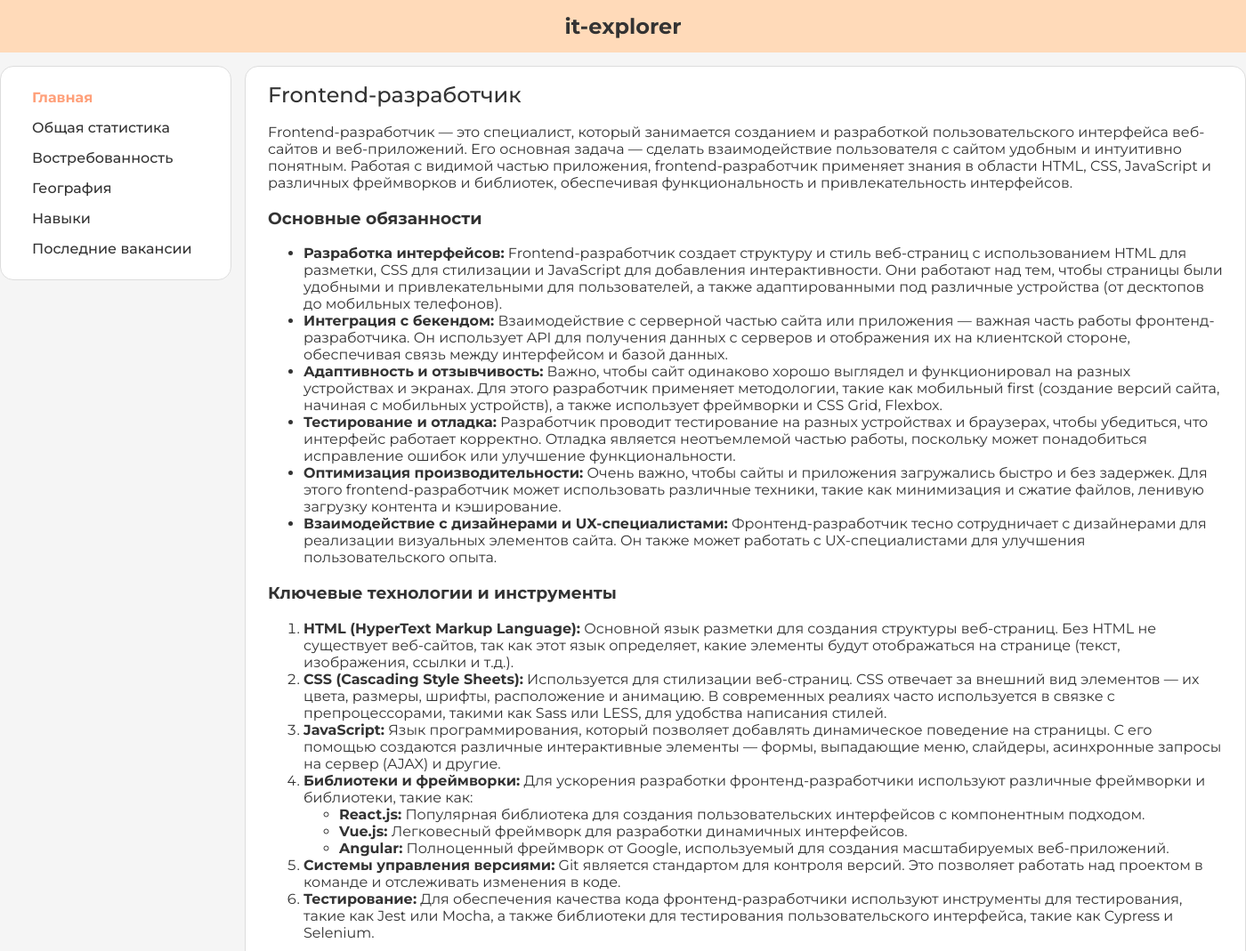
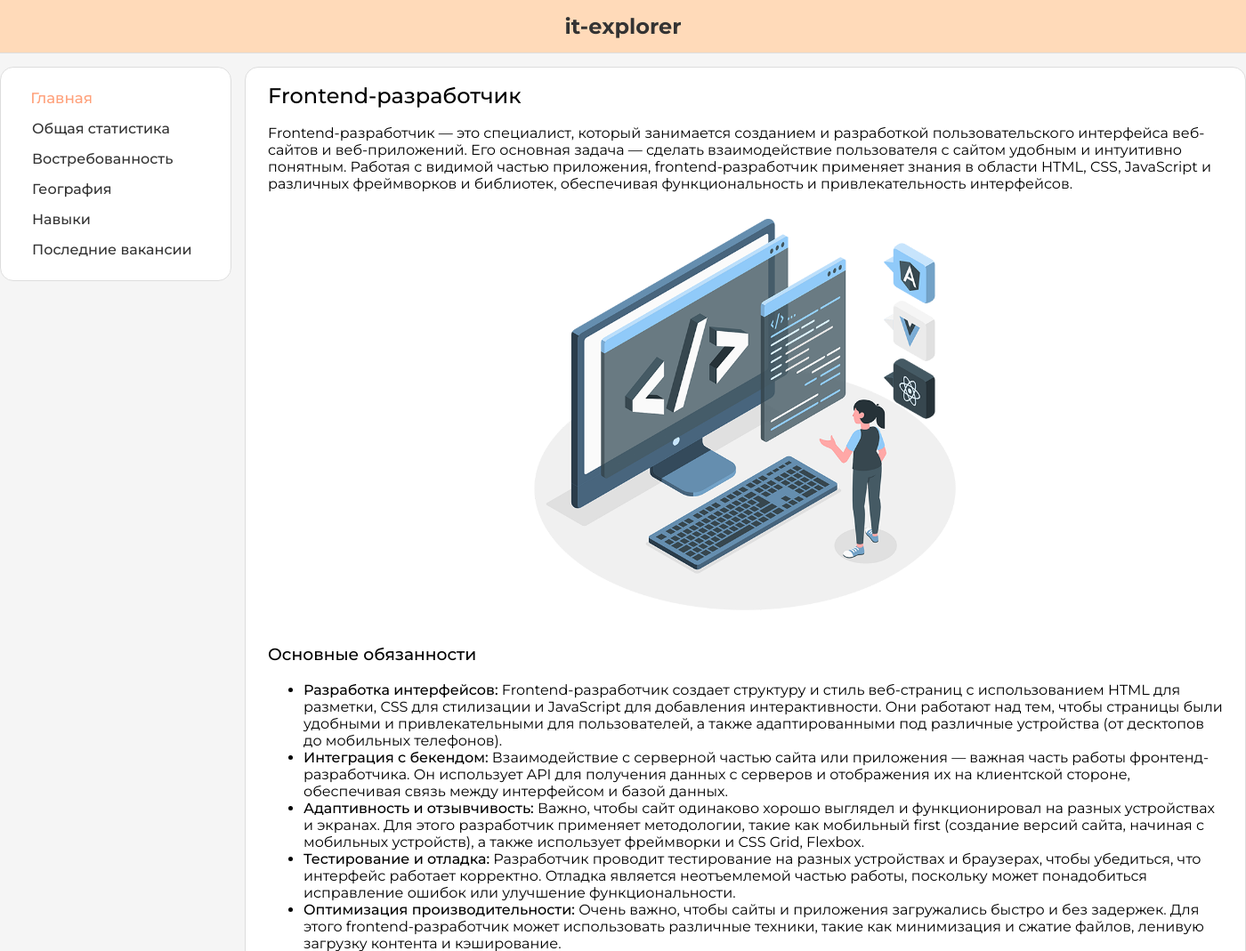
Before and after one commit to weykko/it-explorer, a Django app: page / in a window 1400 px wide. Shown: the top 1069 px of the page at 89% size. Run offline with Django 5.2, Linux system fonts and the light colour scheme.

Commit message:
last commit

```diff
--- a/it_explorer/settings.py
+++ b/it_explorer/settings.py
@@ -25,8 +25,8 @@ SECRET_KEY = 'django-insecure-5rwr^u4o(lbu+q+k(an!i8b&oo)78xr3nkdnqiuto8^2^vcud#
 # SECURITY WARNING: don't run with debug turned on in production!
 DEBUG = True
 
-ALLOWED_HOSTS = []
-# ALLOWED_HOSTS = ['weyko.pythonanywhere.com', '127.0.0.1:8000']
+# ALLOWED_HOSTS = []
+ALLOWED_HOSTS = ['weyko.pythonanywhere.com']
 
 # Application definition
 
--- a/main_app/static/css/styles.css
+++ b/main_app/static/css/styles.css
@@ -8,7 +8,7 @@ body {
     margin: 0;
     font-family: "Montserrat", sans-serif;
     background-color: #f5f5f5; /* грязно-белый фон */
-    color: #333;
+    color: black;
 }
 
 .container {
@@ -22,12 +22,14 @@ header {
     background-color: #FFDAB9; /* персиковый */
     padding: 15px;
     margin-bottom: 15px;
+    border-bottom: 1px solid #ddd;
 }
 
 header h1 {
     margin: 0;
     font-size: 24px;
     text-align: center;
+    color: #333;
 }
 
 /* Сайдбар */
@@ -39,6 +41,9 @@ header h1 {
     padding: 25px 35px;
     margin-right: 15px;
     border-radius: 15px;
+    position: sticky;
+    top: 15px; /* Расстояние от верхней части экрана */
+    overflow-y: auto;
 }
 
 .sidebar ul {
@@ -56,22 +61,21 @@ header h1 {
 }
 
 .sidebar a {
+    display: inline-block;
     text-decoration: none;
     color: #333;
     font-weight: 500;
+    transition: all 0.3s ease-in-out;
 }
 
 .sidebar a:hover {
-    opacity: 0.7;
+    transform: scale(1.05);
 }
 
 .sidebar ul li a.active {
     color: #FFA07A;
-    font-weight: bold;
-}
-
-/* Основной контент */
-main {
+    transform: scale(1.05);
+    transition: all 0.3s ease-in-out; /
 }
 
 section {
@@ -187,6 +191,7 @@ footer {
     background-color: #FFDAB9; /* персиковый */
     padding: 15px;
     text-align: center;
+    border-top: 1px solid #ddd;
 }
 
 footer p {
@@ -194,20 +199,20 @@ footer p {
     font-size: 14px;
 }
 
+.vacancy * {
+    margin: 0;
+    padding: 0;
+}
+
 .vacancy {
-    width: 1125px;
-    background-color: #ffffff;
-    padding: 25px;
-    border-radius: 15px;
     line-height: 1.6;
-    color: #333333;
 }
 
 .vacancy-header {
     display: flex;
     justify-content: space-between;
     align-items: center;
-    border-bottom: 1px solid #e9ecef;
+    border-bottom: 1px solid #ddd;
     padding-bottom: 10px;
     margin-bottom: 15px;
 }
@@ -219,7 +224,7 @@ footer p {
 
 .vacancy-salary {
     font-size: 18px;
-    color: #28a745;
+    color: #FFA07A;
     font-weight: bold;
     margin: 0;
 }
@@ -245,11 +250,25 @@ footer p {
     margin-top: 20px;
 }
 
-.vacancy li {
-    margin-left: 20px;
+.vacancy li{
+    margin-left: 18px;
 }
 
 .vacancy-region,
 .vacancy-date {
     font-size: 14px;
 }
+
+.home h3 {
+    font-weight: 500;
+}
+
+.home strong {
+    font-weight: 500;
+}
+
+.home img {
+    display: block;
+    margin: 0 auto;
+    margin-top: 25px;
+}
--- a/main_app/templates/base.html
+++ b/main_app/templates/base.html
@@ -5,6 +5,7 @@
     <meta charset="UTF-8">
     <title>it-explorer</title>
     <link rel="stylesheet" href="{% static 'css/styles.css' %}">
+    <link rel="shortcut icon" href="{% static 'media/icon.png' %}" type="image/x-icon">
 </head>
 <body>
     <header>
--- a/main_app/templates/home.html
+++ b/main_app/templates/home.html
@@ -1,10 +1,10 @@
 {% extends 'base.html' %}
 {% block content %}
 {% load static %}
-    <section>
+    <section class="home">
         <h2>Frontend-разработчик</h2>
         <p>Frontend-разработчик — это специалист, который занимается созданием и разработкой пользовательского интерфейса веб-сайтов и веб-приложений. Его основная задача — сделать взаимодействие пользователя с сайтом удобным и интуитивно понятным. Работая с видимой частью приложения, frontend-разработчик применяет знания в области HTML, CSS, JavaScript и различных фреймворков и библиотек, обеспечивая функциональность и привлекательность интерфейсов.</p>
-
+        <img src="{% static 'media/home.png' %}" alt="Frontend Developer" />
         <h3>Основные обязанности</h3>
         <ul>
             <li><strong>Разработка интерфейсов:</strong> Frontend-разработчик создает структуру и стиль веб-страниц с использованием HTML для разметки, CSS для стилизации и JavaScript для добавления интерактивности. Они работают над тем, чтобы страницы были удобными и привлекательными для пользователей, а также адаптированными под различные устройства (от десктопов до мобильных телефонов).</li>
@@ -30,6 +30,5 @@
             <li><strong>Системы управления версиями:</strong> Git является стандартом для контроля версий. Это позволяет работать над проектом в команде и отслеживать изменения в коде.</li>
             <li><strong>Тестирование:</strong> Для обеспечения качества кода фронтенд-разработчики используют инструменты для тестирования, такие как Jest или Mocha, а также библиотеки для тестирования пользовательского интерфейса, такие как Cypress и Selenium.</li>
         </ol>
-        <img src="{% static 'images/default.jpg' %}" alt="Frontend Developer" />
     </section>
 {% endblock %}
```
Also changed, not shown: main_app/static/images/74340cc1-06f8-49ae-9b56-1ac27f86c1ea.jpg (deleted), main_app/static/media/graphs/salary_dynamics_by_year_5BwQe3Z.png (renamed from main_app/static/media/graphs/salary_dynamics_by_year_8K3dTKr.png), main_app/static/media/graphs/salary_dynamics_by_year_6Eo9sBc.png (renamed from main_app/static/media/graphs/salary_dynamics_by_year_LdMGVzM.png), main_app/static/media/graphs/salary_dynamics_by_year_6llHLDv.png (added), main_app/static/media/graphs/salary_dynamics_by_year_Bq9kd57.png (renamed from main_app/static/media/graphs/salary_dynamics_by_year_dp3vahB.png), main_app/static/media/graphs/salary_dynamics_by_year_HRiEv4c.png (renamed from main_app/static/media/graphs/salary_dynamics_by_year_jxIP5Hh.png), main_app/static/media/graphs/salary_dynamics_by_year_RIAGiLo.png (deleted), main_app/static/media/graphs/salary_dynamics_by_year_aqShmqu.png (renamed from main_app/static/media/graphs/salary_dynamics_by_year_sCFEJAM.png), main_app/static/media/graphs/salary_dynamics_by_year_jHDjMkK.png (added), main_app/static/media/graphs/salary_dynamics_by_year_kR2UeH4.png (deleted), main_app/static/media/graphs/skills_dynamic_by_year_miv2yCJ.png (renamed from main_app/static/media/graphs/skills_dynamic_by_year_vFeAOrQ.png), main_app/static/media/home.png (added), main_app/static/media/icon.png (added).
